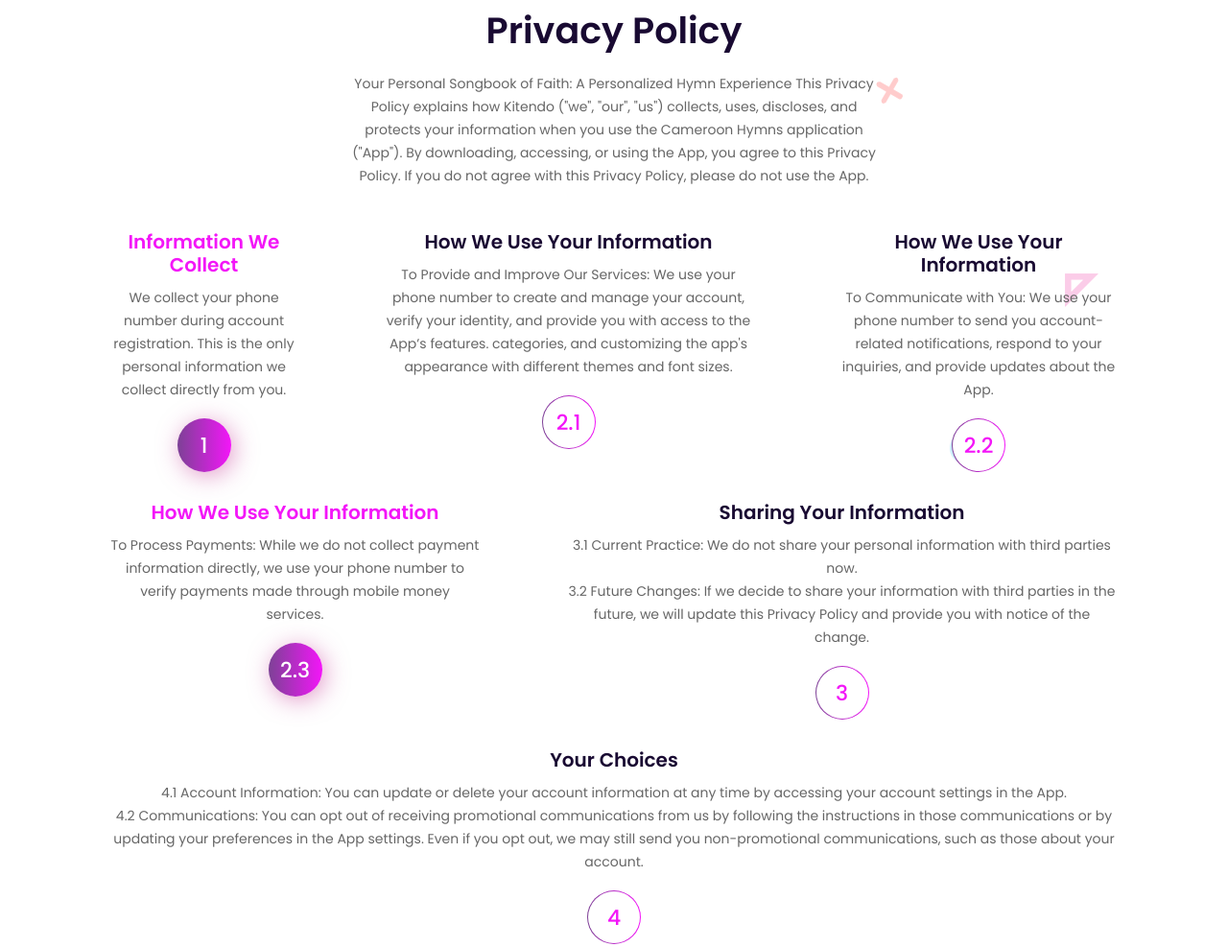
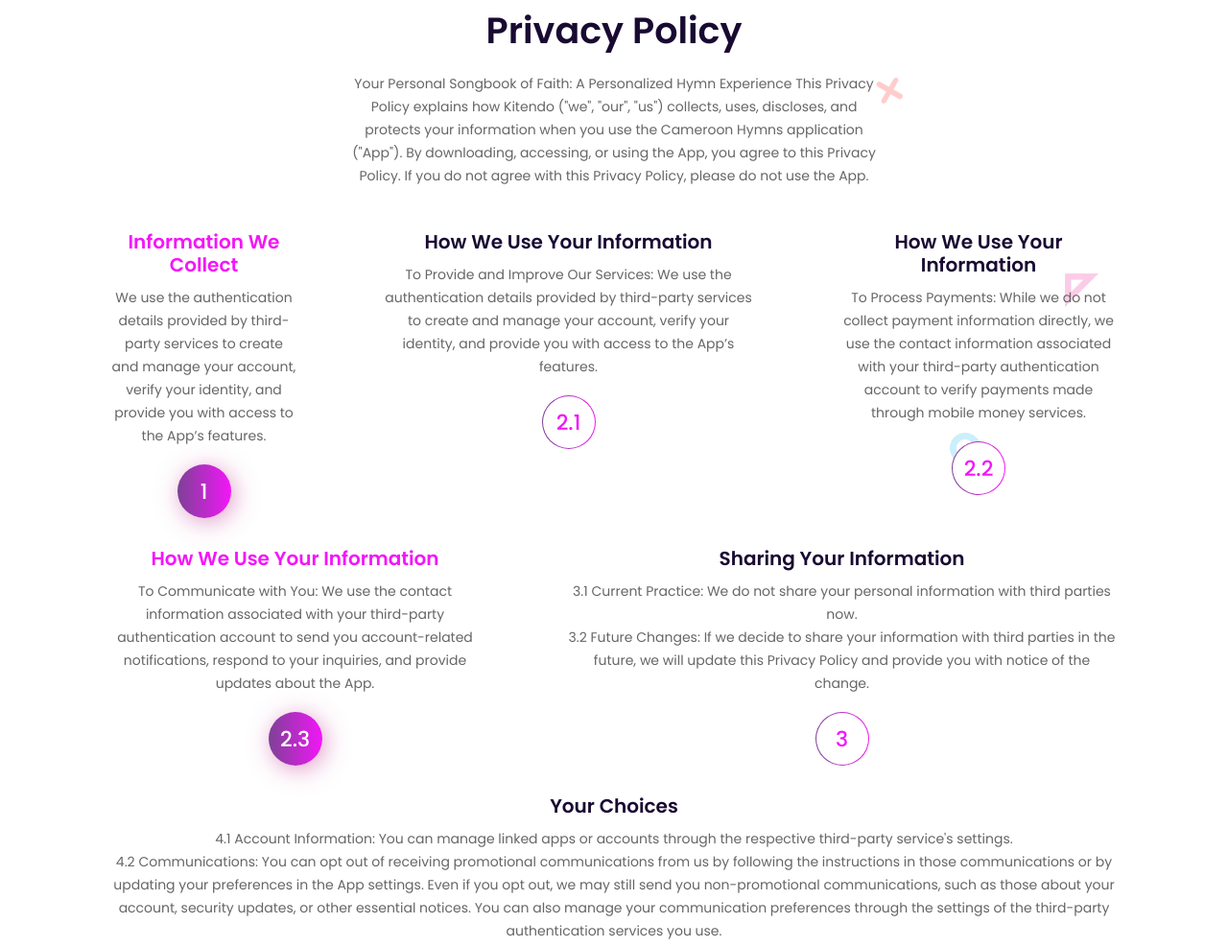
Before and after one commit to Kitendo-Labs/CameroonHymns, a plain HTML site: page privacy.html in a window 1280 px wide. Shown: the part 963-1950 px from the top of the page at 96% size. Drawn offline with Linux system fonts and the light colour scheme; a script that the page names is missing.

Commit message:
fix: updates on the privacy policy text and screenshot

```diff
--- a/privacy.html
+++ b/privacy.html
@@ -85,7 +85,7 @@
             </div>
           </div>
           <div class="col-lg-6">
-            <img src="img/bg/mobile.png" alt="shape" class="s-img">
+            <img src="img/bg/mobile_privacy.png" alt="shape" class="s-img">
           </div>
         </div>
 
@@ -101,9 +101,11 @@
             <div class="section-title text-center pl-40 pr-40 mb-45">
               <h2>Privacy Policy</h2>
               <p>Your Personal Songbook of Faith: A Personalized Hymn Experience
-                This Privacy Policy explains how Kitendo ("we", "our", "us") collects, uses, discloses, and protects your information when
-                 you use the Cameroon Hymns application ("App"). By downloading, accessing, or using the App, you agree to this Privacy Policy.
-               If you do not agree with this Privacy Policy, please do not use the App.</p>
+                This Privacy Policy explains how Kitendo ("we", "our", "us") collects, uses, discloses, and protects
+                your information when
+                you use the Cameroon Hymns application ("App"). By downloading, accessing, or using the App, you agree
+                to this Privacy Policy.
+                If you do not agree with this Privacy Policy, please do not use the App.</p>
             </div>
           </div>
         </div>
@@ -112,8 +114,9 @@
             <div class="s-single-services active text-center">
               <div class="second-services-content">
                 <h5>Information We Collect</h5>
-                <p>We collect your phone number during account registration.
-                This is the only personal information we collect directly from you.</p>
+                <p>We use the authentication details provided by third-party services to create and manage your account,
+                  verify your identity, and provide you with access to the App’s features.
+                </p>
                 <a href="index.html#"><span>1</span></a>
               </div>
             </div>
@@ -122,8 +125,10 @@
             <div class="s-single-services text-center">
               <div class="second-services-content">
                 <h5>How We Use Your Information</h5>
-                <p>To Provide and Improve Our Services: We use your phone number to create and manage your account, verify your identity, and provide you with access to the App’s features.
-                  categories, and customizing the app's appearance with different themes and font sizes.</p>
+                <p>To Provide and Improve Our Services: We use the authentication details provided by third-party
+                  services to create and manage your account, verify your identity, and provide you with access to the
+                  App’s features.
+                </p>
                 <a href="index.html#"><span>2.1</span></a>
               </div>
             </div>
@@ -132,7 +137,9 @@
             <div class="s-single-services text-center">
               <div class="second-services-content">
                 <h5>How We Use Your Information</h5>
-                <p>To Communicate with You: We use your phone number to send you account-related notifications, respond to your inquiries, and provide updates about the App.</p>
+                <p>To Process Payments: While we do not collect payment information directly, we use the contact
+                  information associated with your third-party authentication account to verify payments made through
+                  mobile money services.</p>
                 <a href="index.html#"><span>2.2</span></a>
               </div>
             </div>
@@ -141,7 +148,9 @@
             <div class="s-single-services active text-center">
               <div class="second-services-content">
                 <h5>How We Use Your Information</h5>
-                <p>To Process Payments: While we do not collect payment information directly, we use your phone number to verify payments made through mobile money services.</p>
+                <p>To Communicate with You: We use the contact information associated with your third-party
+                  authentication account to send you account-related notifications, respond to your inquiries, and
+                  provide updates about the App.</p>
                 <a href="index.html#"><span>2.3</span></a>
               </div>
             </div>
@@ -150,8 +159,9 @@
             <div class="s-single-services text-center">
               <div class="second-services-content">
                 <h5>Sharing Your Information</h5>
-                <p>3.1 Current Practice: We do not share your personal information with third parties now. <br/>
-                3.2 Future Changes: If we decide to share your information with third parties in the future, we will update this Privacy Policy and provide you with notice of the change.</p>
+                <p>3.1 Current Practice: We do not share your personal information with third parties now. <br />
+                  3.2 Future Changes: If we decide to share your information with third parties in the future, we will
+                  update this Privacy Policy and provide you with notice of the change.</p>
                 <a href="index.html#"><span>3</span></a>
               </div>
             </div>
@@ -160,20 +170,26 @@
             <div class="s-single-services text-center">
               <div class="second-services-content">
                 <h5>Your Choices</h5>
-                <p>4.1 Account Information: You can update or delete your account information at any time by accessing your account settings in the App. <br/>
-              4.2 Communications: You can opt out of receiving promotional communications from us by following the instructions in those communications or by updating your
-              preferences in the App settings. Even if you opt out, we may still send you non-promotional communications, such as those about your account.
-              </p>
+                <p>4.1 Account Information: You can manage linked apps or accounts through the respective third-party
+                  service's settings. <br />
+                  4.2 Communications: You can opt out of receiving promotional communications from us by following the
+                  instructions in those communications or by updating your preferences in the App settings. Even if you
+                  opt out, we may still send you non-promotional communications, such as those about your account,
+                  security updates, or other essential notices. You can also manage your communication preferences
+                  through the settings of the third-party authentication services you use.
+                </p>
                 <a href="index.html#"><span>4</span></a>
               </div>
             </div>
           </div>
-                    <div class="col-lg-12 col-md-12 mb-30">
+          <div class="col-lg-12 col-md-12 mb-30">
             <div class="s-single-services active text-center">
               <div class="second-services-content">
                 <h5>Data Security</h5>
-                <p>We take reasonable measures to protect your information from unauthorized access, use, or disclosure. However, no internet or email transmission
-                is ever fully secure or error-free, so please take special care in deciding what information you send to us.</p>
+                <p>We take reasonable measures to protect your information from unauthorized access, use, or disclosure.
+                  However, no internet or email transmission
+                  is ever fully secure or error-free, so please take special care in deciding what information you send
+                  to us.</p>
                 <a href="index.html#"><span>5</span></a>
               </div>
             </div>
@@ -182,9 +198,11 @@
             <div class="s-single-services text-center">
               <div class="second-services-content">
                 <h5>Children's Privacy</h5>
-                <p>The App is intended for users of all ages, but if you are under 13, you must have parental or guardian supervision to use the App. We do not knowingly collect
-                personal information from children under 13 without parental consent. If we become aware that a child under 13 has provided us with personal information without
-              such consent, we will take steps to delete that information.</p>
+                <p>The App is intended for users of all ages, but if you are under 13, you must have parental or
+                  guardian supervision to use the App. We do not knowingly collect
+                  personal information from children under 13 without parental consent. If we become aware that a child
+                  under 13 has provided us with personal information without
+                  such consent, we will take steps to delete that information.</p>
                 <a href="index.html#"><span>6</span></a>
               </div>
             </div>
@@ -193,9 +211,12 @@
             <div class="s-single-services text-center">
               <div class="second-services-content">
                 <h5>Changes to This Privacy Policy</h5>
-                <p>We may update this Privacy Policy from time to time. If we make changes, we will notify you by revising the date at the top of the policy and, in some cases,
-                we may provide additional notice (such as adding a statement to our homepage or sending you a notification).
-              Your continued use of the App after the changes become effective constitutes your acceptance of the revised Privacy Policy.</p>
+                <p>We may update this Privacy Policy from time to time. If we make changes, we will notify you by
+                  revising the date at the top of the policy and, in some cases,
+                  we may provide additional notice (such as adding a statement to our homepage or sending you a
+                  notification).
+                  Your continued use of the App after the changes become effective constitutes your acceptance of the
+                  revised Privacy Policy.</p>
                 <a href="index.html#"><span>7</span></a>
               </div>
             </div>
@@ -205,8 +226,9 @@
               <div class="second-services-content">
                 <h5>Contact Us</h5>
                 <p>If you have any questions about this Privacy Policy, please contact us at contact@kitendo.net
-                  Using the App, you acknowledge that you have read, understood, and agree to be bound by this Privacy Policy.
-</p>
+                  Using the App, you acknowledge that you have read, understood, and agree to be bound by this Privacy
+                  Policy.
+                </p>
                 <a href="index.html#"><span>8</span></a>
               </div>
             </div>
```
Also changed, not shown: img/bg/mobile_privacy.png (added), img/logo/w_logo.png.
